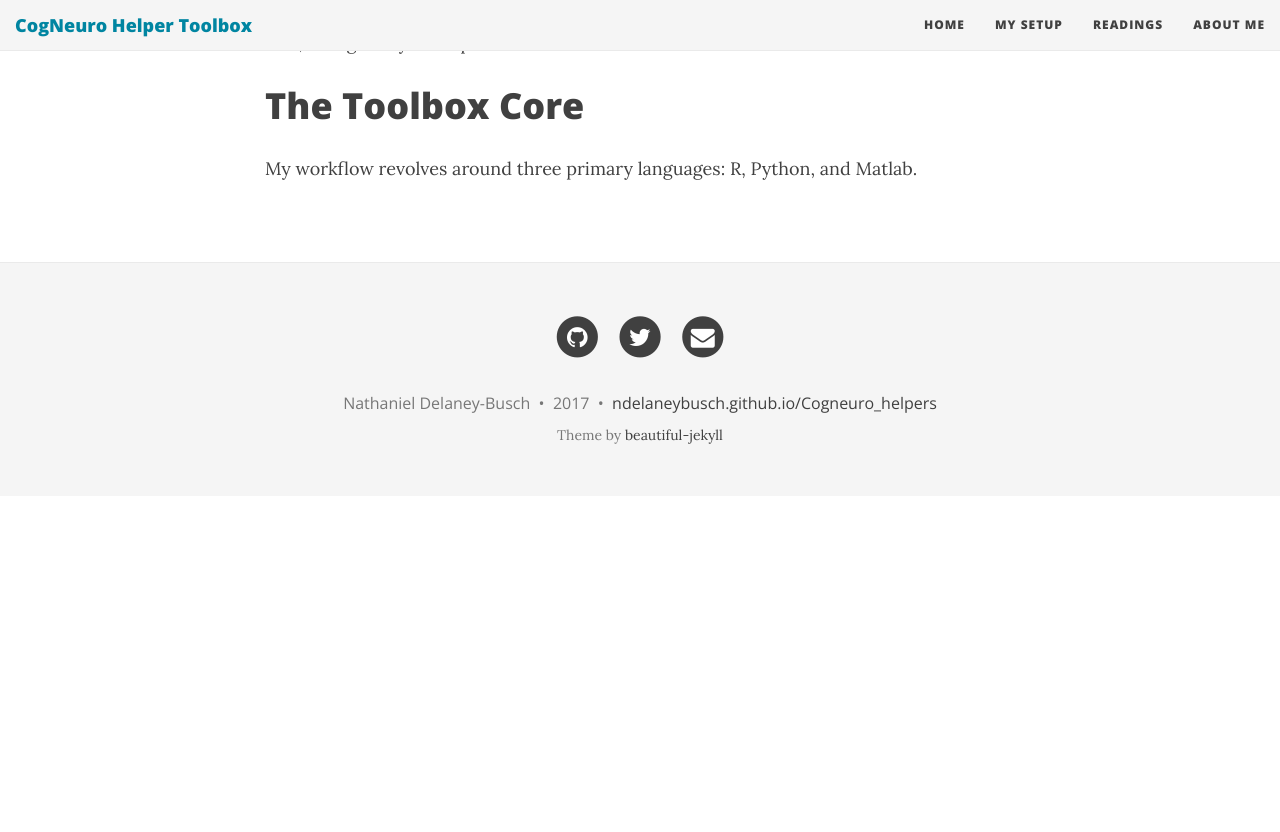
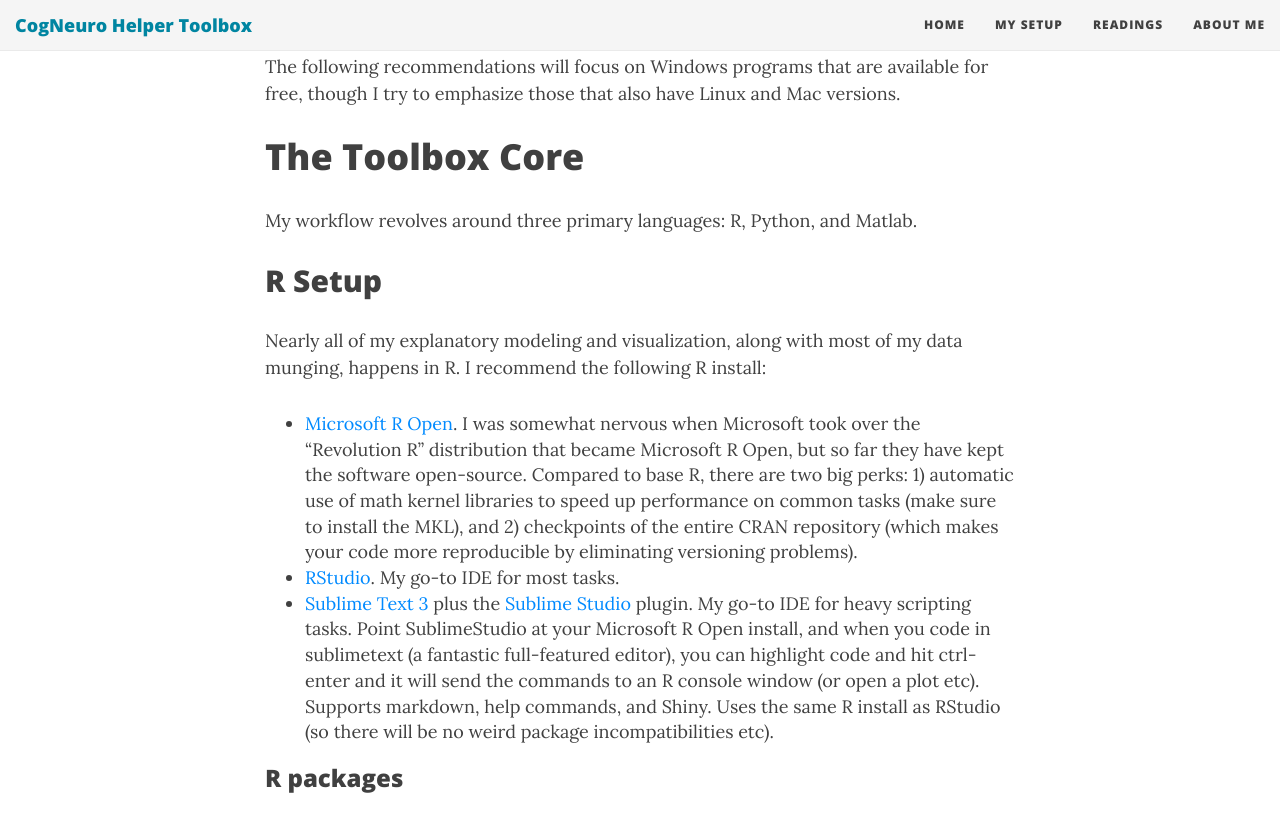
Before and after one commit to ndelaneybusch/Cogneuro_helpers, a Jekyll site: the page built from toolbox.md, in a window 1280 px wide and 900 px high, scrolled down 1076 px. Shown: the top 832 px of the window. Built offline with Jekyll 4.4.1, drawn with Linux system fonts in a browser that asks for light colours; nearby versions of some CDN libraries; before the commit the page ends 1572 px from its top, so only the background shows below that; some of the changed text lies outside the part shown.

Commit message:
Update toolbox.md

```diff
--- a/toolbox.md
+++ b/toolbox.md
@@ -21,7 +21,7 @@
 * Table of Contents
 {:toc}
 
-<p>_last updated Sep 25, 2017_</p>
+<p><i>last updated Sep 25, 2017</i></p>
 ---
 
 # Philosophy
@@ -36,3 +36,12 @@
 
 # The Toolbox Core
 My workflow revolves around three primary languages: R, Python, and Matlab.
+
+## R Setup
+Nearly all of my explanatory modeling and visualization, along with most of my data munging, happens in R. I recommend the following R install:
+
+- [Microsoft R Open](https://mran.microsoft.com/open/). I was somewhat nervous when Microsoft took over the "Revolution R" distribution that became Microsoft R Open, but so far they have kept the software open-source. Compared to base R, there are two big perks: 1) automatic use of math kernel libraries to speed up performance on common tasks (make sure to install the MKL), and 2) checkpoints of the entire CRAN repository (which makes your code more reproducible by eliminating versioning problems).
+- [RStudio](https://www.rstudio.com/products/rstudio/download/#download). My go-to IDE for most tasks.
+- [Sublime Text 3](https://www.sublimetext.com) plus the [Sublime Studio](https://github.com/christophsax/SublimeStudio) plugin. My go-to IDE for heavy scripting tasks. Point SublimeStudio at your Microsoft R Open install, and when you code in sublimetext (a fantastic full-featured editor), you can highlight code and hit ctrl-enter and it will send the commands to an R console window (or open a plot etc). Supports markdown, help commands, and Shiny. Uses the same R install as RStudio (so there will be no weird package incompatibilities etc).
+
+### R packages
```
